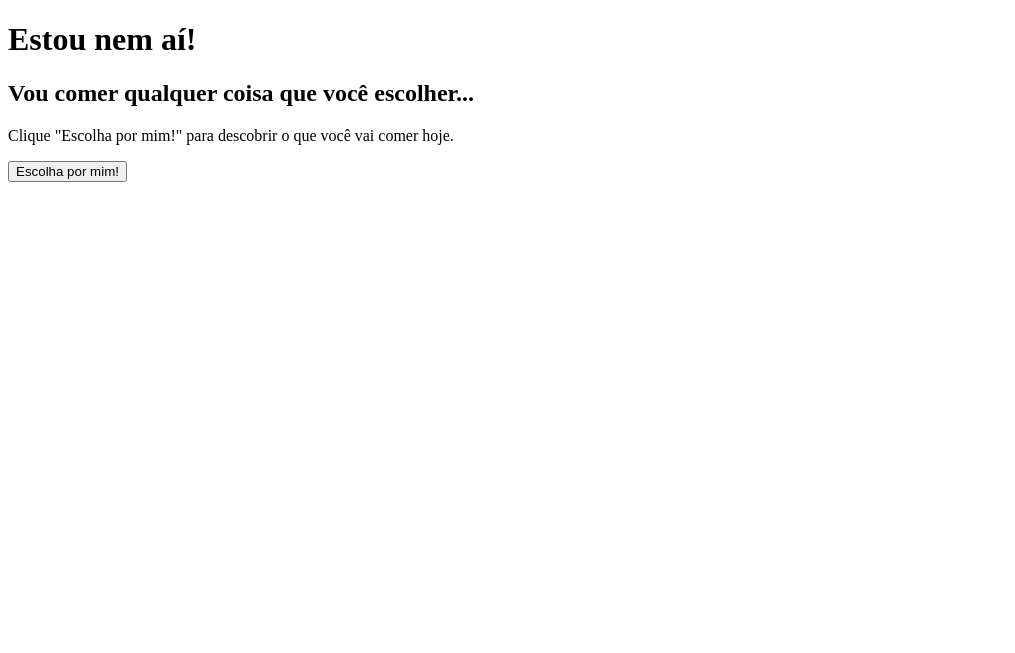
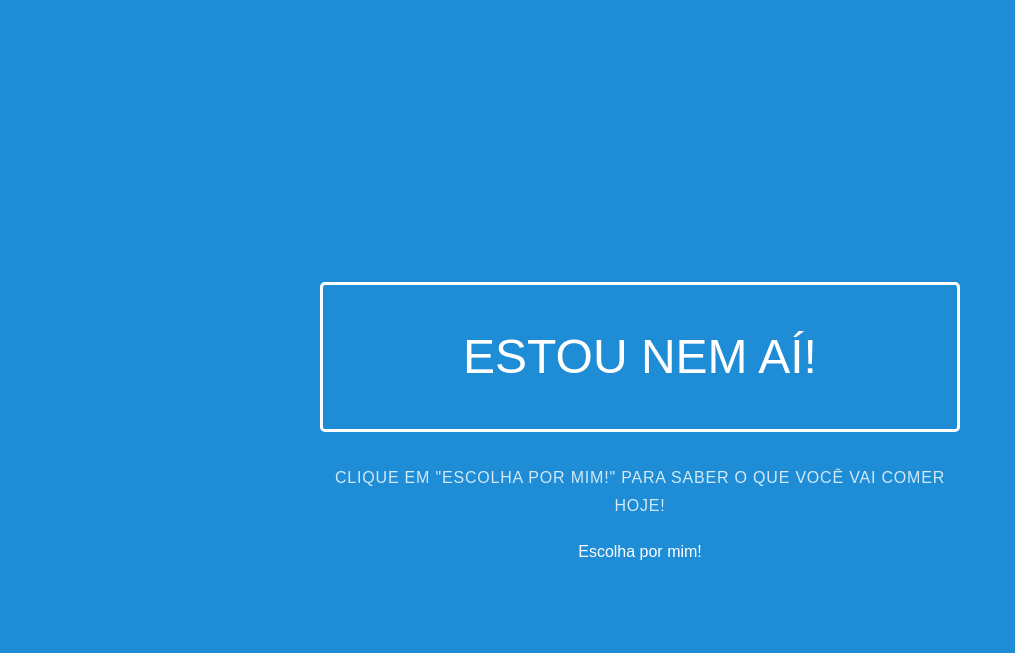
Before and after one commit to ishiikurisu/i-dont-care, a plain HTML site: page index.html in a window 1280 px wide. Shown: the whole page, without its empty margins (0-1015 px from the left). Drawn offline with nearby package versions, Linux system fonts and the light colour scheme.

Commit message:
Adding some style to it

```diff
--- /dev/null
+++ b/css/master.css
@@ -0,0 +1,171 @@
+* {
+    -webkit-box-sizing: border-box;
+    -moz-box-sizing: border-box;
+    box-sizing: border-box;
+}
+
+/*
+ * -- BASE STYLES --
+ * Most of these are inherited from Base, but I want to change a few.
+ */
+body {
+    line-height: 1.7em;
+    color: #7f8c8d;
+    font-size: 13px;
+}
+
+h1,
+h2,
+h3,
+h4,
+h5,
+h6,
+label {
+    color: #34495e;
+}
+
+.pure-img-responsive {
+    max-width: 100%;
+    height: auto;
+}
+
+/*
+ * -- LAYOUT STYLES --
+ * These are some useful classes which I will need
+ */
+.l-box {
+    padding: 1em;
+}
+
+.l-box-lrg {
+    padding: 2em;
+    border-bottom: 1px solid rgba(0,0,0,0.1);
+}
+
+.is-center {
+    text-align: center;
+}
+
+
+/*
+ * -- PURE BUTTON STYLES --
+ * I want my pure-button elements to look a little different
+ */
+.pure-button {
+    background-color: #1f8dd6;
+    color: white;
+    padding: 0.5em 2em;
+    border-radius: 5px;
+}
+
+a.pure-button-primary {
+    background: white;
+    color: #1f8dd6;
+    border-radius: 5px;
+    font-size: 120%;
+}
+
+
+/*
+ * -- SPLASH STYLES --
+ * This is the blue top section that appears on the page.
+ */
+
+.splash-container {
+    background: #1f8dd6;
+    z-index: 1;
+    overflow: hidden;
+    /* The following styles are required for the "scroll-over" effect */
+    width: 100%;
+    height: 100%;
+    top: 0;
+    left: 0;
+    position: fixed !important;
+}
+
+.splash {
+    /* absolute center .splash within .splash-container */
+    width: 80%;
+    height: 50%;
+    margin: auto;
+    position: absolute;
+    top: 100px; left: 0; bottom: 0; right: 0;
+    text-align: center;
+    text-transform: uppercase;
+}
+
+/* This is the main heading that appears on the blue section */
+.splash-head {
+    font-size: 20px;
+    font-weight: bold;
+    color: white;
+    border: 3px solid white;
+    padding: 1em 1.6em;
+    font-weight: 100;
+    border-radius: 5px;
+    line-height: 1em;
+}
+
+/* This is the subheading that appears on the blue section */
+.splash-subhead {
+    color: white;
+    letter-spacing: 0.05em;
+    opacity: 0.8;
+}
+
+/*
+ * -- TABLET (AND UP) MEDIA QUERIES --
+ * On tablets and other medium-sized devices, we want to customize some
+ * of the mobile styles.
+ */
+@media (min-width: 48em) {
+
+    /* We increase the body font size */
+    body {
+        font-size: 16px;
+    }
+
+    /* We can align the menu header to the left, but float the
+    menu items to the right. */
+    .home-menu {
+        text-align: left;
+    }
+        .home-menu ul {
+            float: right;
+        }
+
+    /* We increase the height of the splash-container */
+/*    .splash-container {
+        height: 500px;
+    }*/
+
+    /* We decrease the width of the .splash, since we have more width
+    to work with */
+    .splash {
+        width: 50%;
+        height: 50%;
+    }
+
+    .splash-head {
+        font-size: 250%;
+    }
+
+
+    /* We remove the border-separator assigned to .l-box-lrg */
+    .l-box-lrg {
+        border: none;
+    }
+
+}
+
+/*
+ * -- DESKTOP (AND UP) MEDIA QUERIES --
+ * On desktops and other large devices, we want to over-ride some
+ * of the mobile and tablet styles.
+ */
+@media (min-width: 78em) {
+    /* We increase the header font size even more */
+    .splash-head {
+        font-size: 300%;
+    }
+}
--- a/index.html
+++ b/index.html
@@ -2,15 +2,22 @@
 <html>
     <head>
         <meta charset="utf-8">
+        <link rel="stylesheet" href="https://unpkg.com/purecss@1.0.0/build/pure-min.css" integrity="sha384-nn4HPE8lTHyVtfCBi5yW9d20FjT8BJwUXyWZT9InLYax14RDjBj46LmSztkmNP9w" crossorigin="anonymous">
+        <link rel="stylesheet" href="/css/master.css">
         <title>Não me importo!</title>
     </head>
     <body>
-        <h1>Estou nem aí!</h1>
-        <h2>Vou comer qualquer coisa que você escolher...</h2>
-        <div id="choice">
-            <p>Clique "Escolha por mim!" para descobrir o que você vai comer hoje.</p>
+        <div class="splash-container">
+            <div class="splash">
+                <h1 class="splash-head">Estou nem aí!</h1>
+                <p class="splash-subhead" id="choice">
+                    Clique em "Escolha por mim!" para saber o que você vai comer hoje!
+                </p>
+                <p>
+                    <button href="http://purecss.io" class="pure-button pure-button-primary" onclick="pickForThem()">Escolha por mim!</a>
+                </p>
+            </div>
         </div>
-        <button type="button" onclick="pickForThem()">Escolha por mim!</button>
 
         <script src="js/app.js" charset="utf-8"></script>
     </body>
--- a/js/app.js
+++ b/js/app.js
@@ -1,14 +1,14 @@
 function pickForThem() {
     var options = [
-        'Bomba',
-        'Sushi',
-        'Macarrão',
-        'Cozinhe você!',
-        'Coreano',
-        'Chinês',
-        'Donut',
-        'Self service',
-        'Tente novamente!'
+        'bomba',
+        'sushi',
+        'macarrão',
+        'o que você cozinhar',
+        'coreano',
+        'chinês',
+        'donut',
+        'self service',
+        'nada'
     ];
     var element = document.getElementById('choice');
     var index = Math.round((Math.random() * 100) % options.length);
@@ -18,5 +18,5 @@ function pickForThem() {
         selected = options[index];
     }
 
-    choice.innerHTML = '<p>' + selected + '</p>';
+    choice.innerHTML = 'Você vai comer ' + selected + '!';
 }
```
